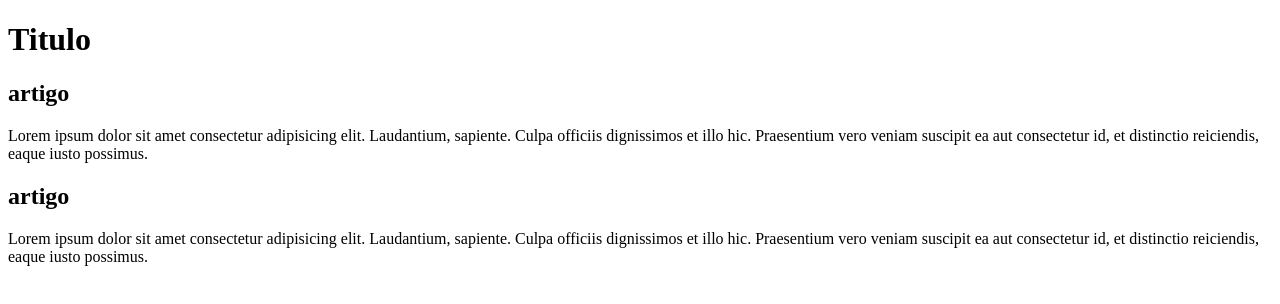
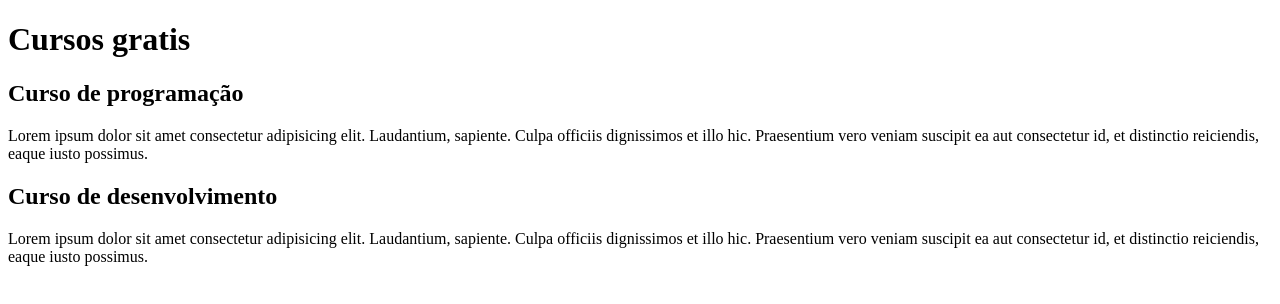
Before and after one commit to Nathalia-hub/teste, a plain HTML site: page index.html in a window 1280 px wide. Drawn offline with Linux system fonts and the light colour scheme.

Commit message:
atualização do index

```diff
--- a/index.html
+++ b/index.html
@@ -9,14 +9,14 @@
 
     <main>
         <header>
-            <h1>Titulo</h1>
+            <h1>Cursos gratis</h1>
         </header>
         <article>
-            <h2>artigo</h2>
+            <h2>Curso de programação</h2>
             <p>Lorem ipsum dolor sit amet consectetur adipisicing elit. Laudantium, sapiente. Culpa officiis dignissimos et illo hic. Praesentium vero veniam suscipit ea aut consectetur id, et distinctio reiciendis, eaque iusto possimus.</p>
         </article>
         <article>
-            <h2>artigo</h2>
+            <h2>Curso de desenvolvimento</h2>
             <p>Lorem ipsum dolor sit amet consectetur adipisicing elit. Laudantium, sapiente. Culpa officiis dignissimos et illo hic. Praesentium vero veniam suscipit ea aut consectetur id, et distinctio reiciendis, eaque iusto possimus.</p>
         </article>
     </main>
```
